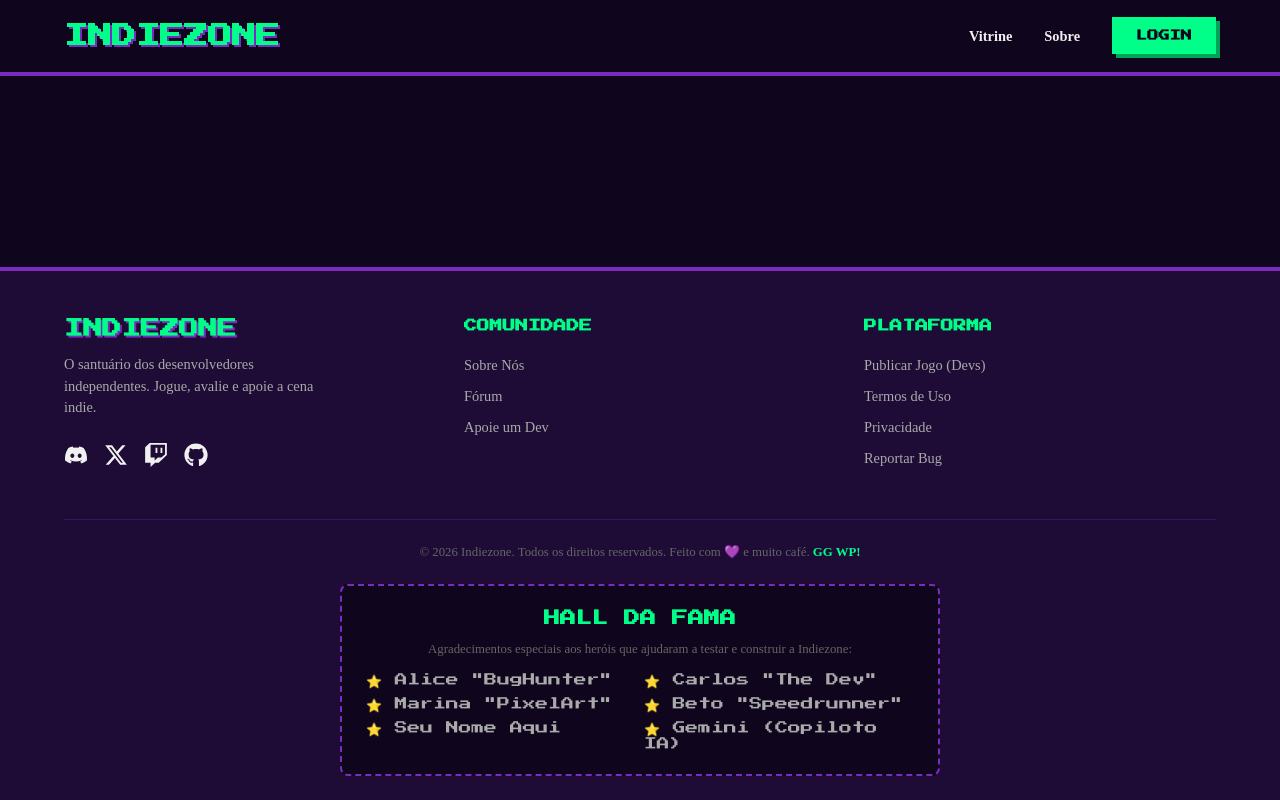
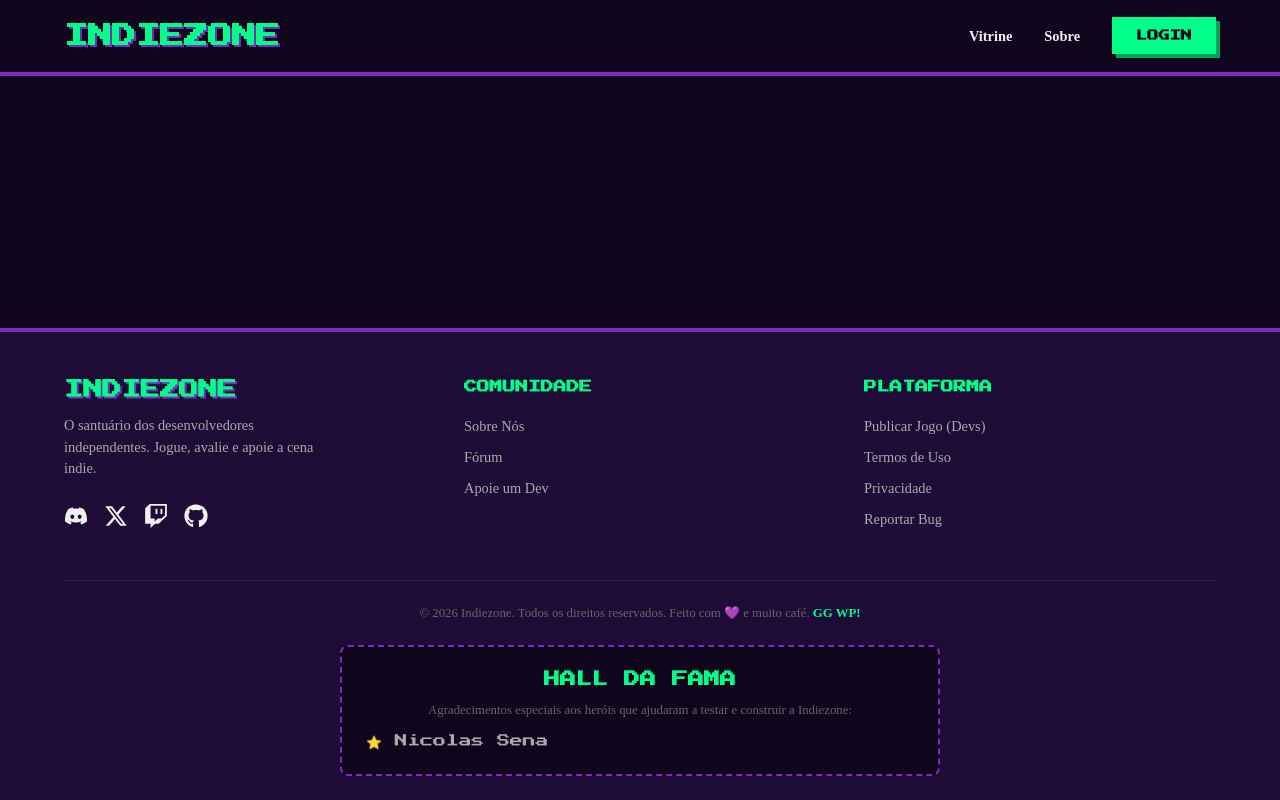
Before and after one commit to SunaUezuri/IndieZoneSite, a React (Vite) app: page / in a window 1280 px wide. Both pictures are taken after a click on the element "GG WP!". Built offline with nearby package versions, Linux system fonts and the light colour scheme.

Commit message:
feat: adding repository link on footer

```diff
--- a/src/components/Footer/Footer.tsx
+++ b/src/components/Footer/Footer.tsx
@@ -28,7 +28,7 @@ export function Footer() {
                         <a href="https://discord.com" target="_blank" rel="noreferrer" aria-label="Discord"><FaDiscord size={24} /></a>
                         <a href="https://twitter.com" target="_blank" rel="noreferrer" aria-label="Twitter"><FaXTwitter size={24} /></a>
                         <a href="https://twitch.tv" target="_blank" rel="noreferrer" aria-label="Twitch"><FaTwitch size={24} /></a>
-                        <a href="https://github.com" target="_blank" rel="noreferrer" aria-label="GitHub"><FaGithub size={24} /></a>
+                        <a href="https://github.com/SunaUezuri/IndieZoneSite" target="_blank" rel="noreferrer" aria-label="GitHub"><FaGithub size={24} /></a>
                     </SocialLinks>
                 </BrandSection>
 
@@ -70,12 +70,7 @@ export function Footer() {
                         Agradecimentos especiais aos heróis que ajudaram a testar e construir a Indiezone:
                     </p>
                     <ul className="pixel-font">
-                        <li>Alice "BugHunter"</li>
-                        <li>Carlos "The Dev"</li>
-                        <li>Marina "PixelArt"</li>
-                        <li>Beto "Speedrunner"</li>
-                        <li>Seu Nome Aqui</li>
-                        <li>Gemini (Copiloto IA)</li>
+                        <li>Nicolas Sena</li>
                     </ul>
                 </HallOfFame>
             </FooterBottom>
```
